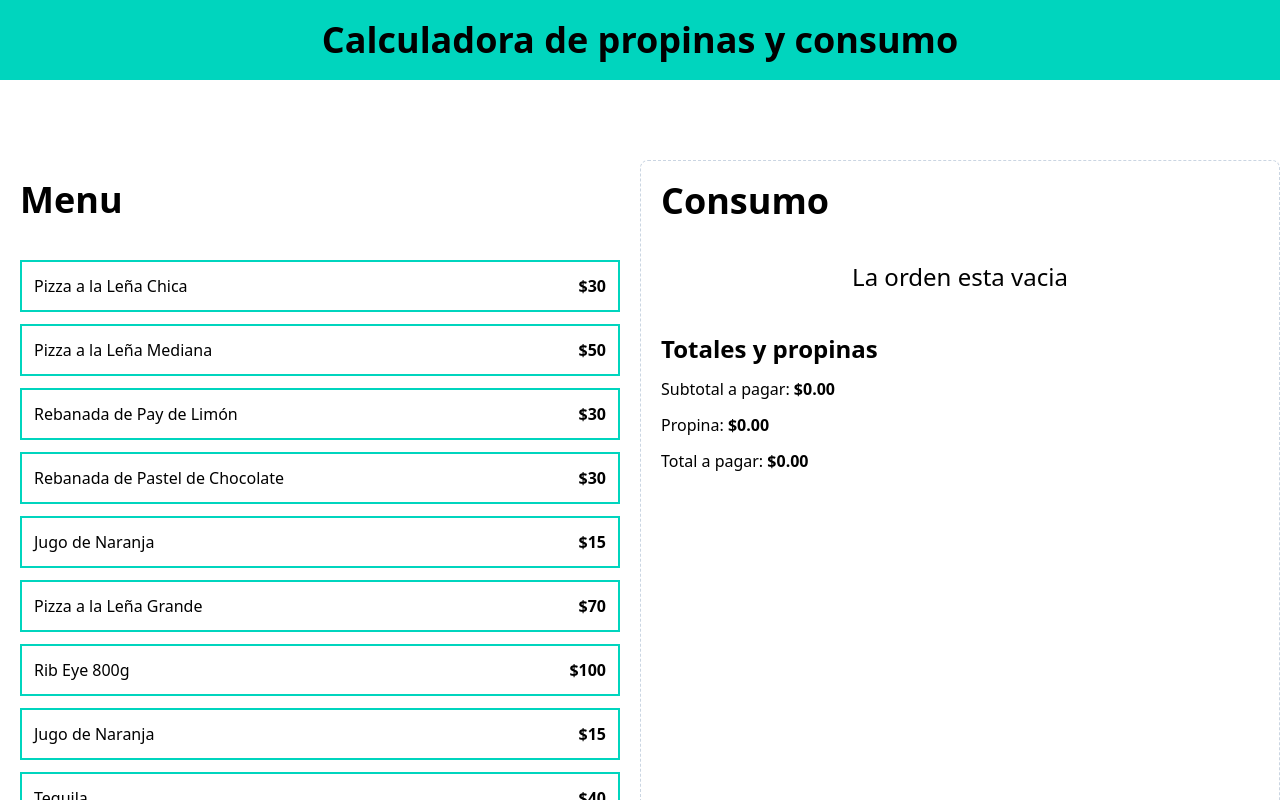
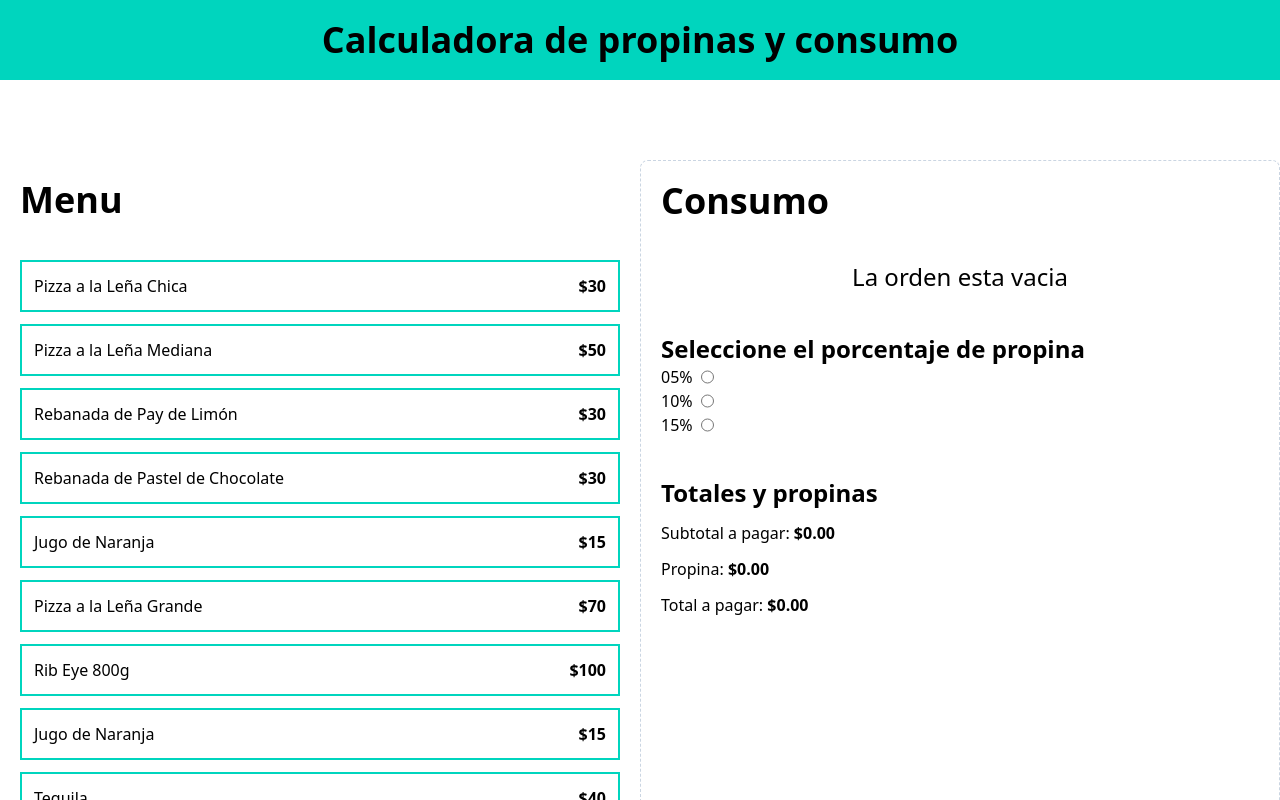
Before and after one commit to JoluDev05/Calculadora_propinas, a React (Vite) app: page / in a window 1280 px wide. Shown: the top 800 px of the page. Built offline with nearby package versions, Linux system fonts and the light colour scheme.

Commit message:
Agregando calculo de propinas

```diff
--- a/src/App.tsx
+++ b/src/App.tsx
@@ -1,12 +1,13 @@
 import MenuItem from "./components/MenuItem";
 import OrderContents from "./components/OrderContents";
 import OrderTotals from "./components/OrderTotals";
+import TipPercentageForm from "./components/TipPercentageForm";
 import { menuItems } from "./data/db";
 import useOrder from "./hooks/useOrder";
 
 function App() {
 
-  const {order, addItem, removeItem} = useOrder();
+  const {order, addItem, removeItem, tip, setTip} = useOrder();
   return (
     <>
       <header className=" bg-teal-400 py-5">
@@ -37,8 +38,15 @@
             removeItem={removeItem}
             />
 
+            <TipPercentageForm
+              setTip={setTip}
+
+
+            />
+
             <OrderTotals
             order={order}
+            tip={tip}
             />
 
 
--- a/src/components/OrderTotals.tsx
+++ b/src/components/OrderTotals.tsx
@@ -3,12 +3,14 @@
 import { formatCurrency } from "../helpers";
 
 type OrderTotalsProps = {
-  order: OrderItem[]
+  order: OrderItem[],
+  tip: number
 
 }
-export default function OrderTotals( { order }: OrderTotalsProps) {
+export default function OrderTotals( { order,tip }: OrderTotalsProps) {
 
     const subtotalAmount = useMemo(() => order.reduce((total, item) => total + (item.quantity * item.price), 0), [order]);
+    const tipAmount = useMemo(() => subtotalAmount * tip, [tip,order]);
     return (
       <>
         <div className="space-y-3">
@@ -18,7 +20,7 @@
             </p>
 
             <p> Propina: {''}
-              <span className="font-bold">$0.00</span>
+              <span className="font-bold">{ formatCurrency(tipAmount)}</span>
             </p>
 
             <p> Total a pagar: {''}
--- /dev/null
+++ b/src/components/TipPercentageForm.tsx
@@ -0,0 +1,47 @@
+import type {Dispatch, SetStateAction} from 'react';
+
+const tipOptions = [
+  {
+    id: 'tip-05',
+    value: .05,
+    label: '05%'
+  },
+  {
+    id: 'tip-10',
+    value: .10,
+    label: '10%'
+  },
+  {
+    id: 'tip-15',
+    value: .15,
+    label: '15%'
+  },
+]
+type TipPercentageFormProps = {
+    setTip: Dispatch<SetStateAction<number>>
+}
+
+export default function TipPercentageForm({ setTip }: TipPercentageFormProps) {
+  return (
+    <div>
+        <h3 className="text-2xl font-black">Seleccione el porcentaje de propina</h3>
+
+        <form>
+            {tipOptions.map(tip => (
+                 <div key={tip.id}className="flex gap-2">
+                    <label htmlFor={tip.id}>{tip.label}</label>
+                    <input
+                        id={tip.id}
+                        type="radio"
+                        name="tip"
+                        value={tip.value}
+                        onChange={e => setTip(Number(+e.target.value))}
+                    />
+            </div>
+            ))}
+
+        </form>
+
+    </div>
+  )
+}
--- a/src/hooks/useOrder.ts
+++ b/src/hooks/useOrder.ts
@@ -3,6 +3,7 @@
 
 export default function useOrder() {
     const [order, setOrder] = useState<OrderItem[]>([])
+    const [tip, setTip] = useState(0);
 
     const addItem = (item : MenuItem)=> {
         const itemExist = order.find(orderItem => orderItem.id === item.id)
@@ -28,6 +29,8 @@
 
     return {
         order,
+        tip,
+        setTip,
         addItem,
         removeItem
     }
```
